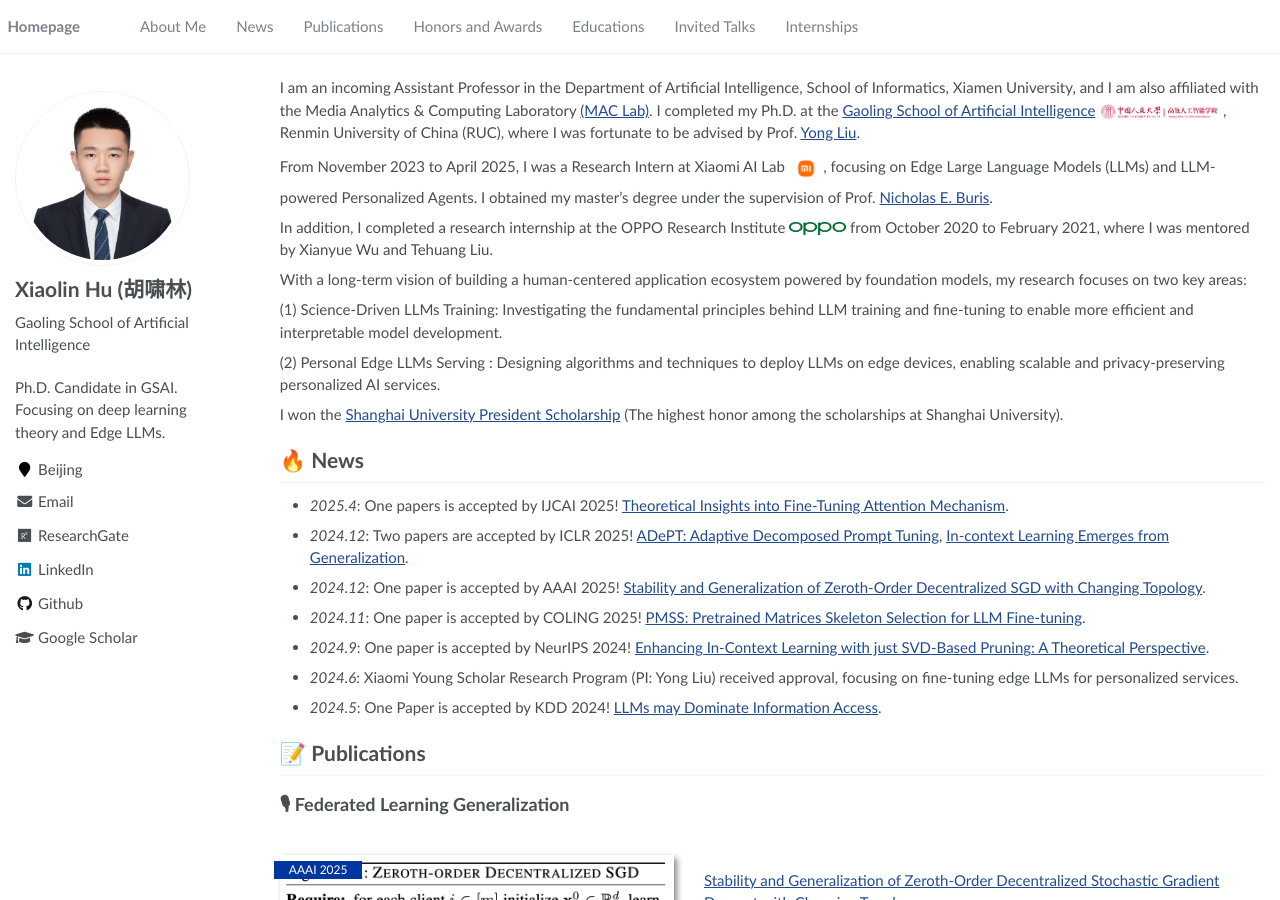
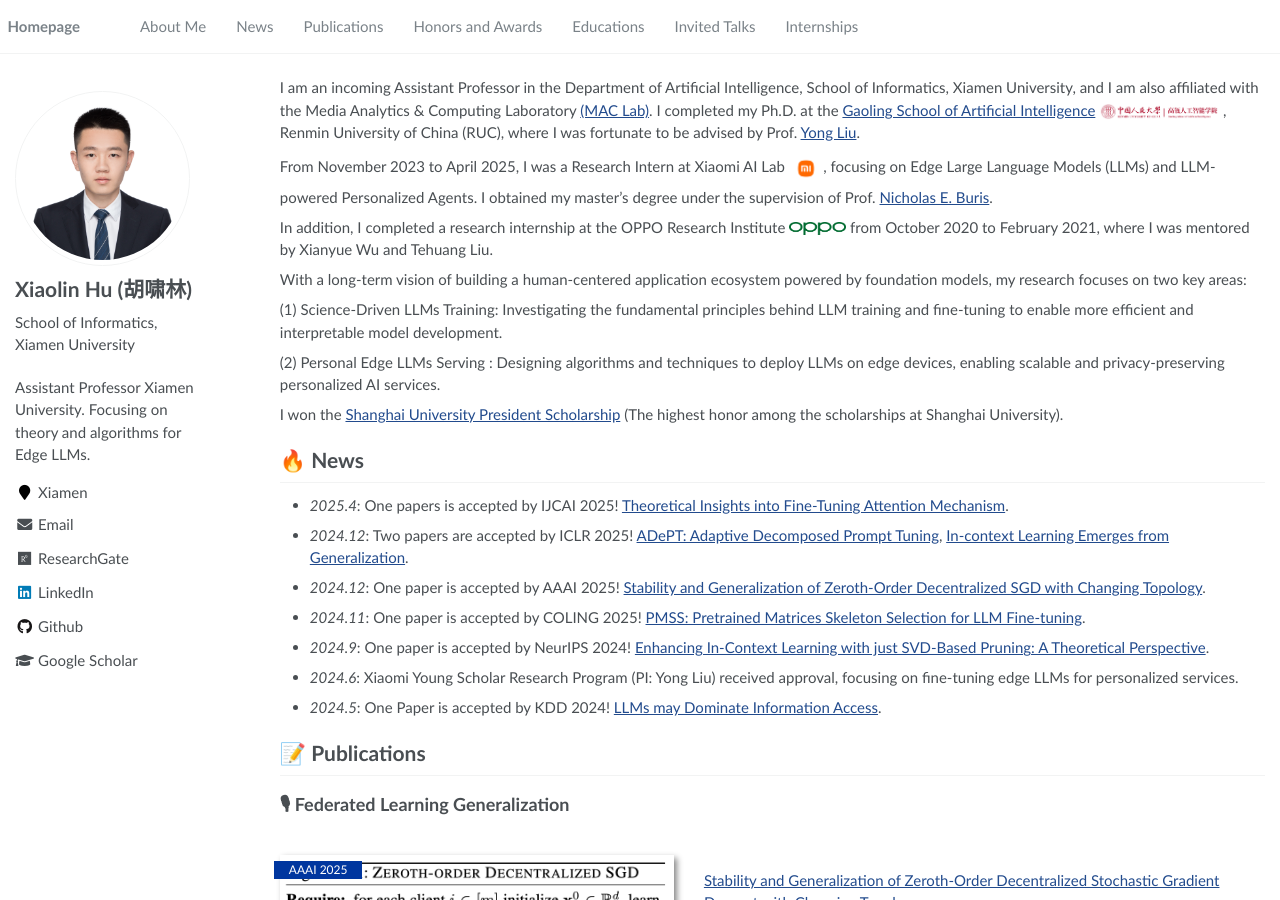
Before and after one commit to hsiaolinhu/hsiaolinhu.github.io, a Jekyll site: the page built from _pages/about.md, in a window 1280 px wide and 900 px high. Built offline with Jekyll 4.4.1, drawn with Linux system fonts in a browser that asks for light colours.

Commit message:
Update _config.yml

```diff
--- a/_config.yml
+++ b/_config.yml
@@ -7,7 +7,7 @@
 
 # Site Settings
 title                    : "Xiaolin Hu (胡啸林)"
-description              : "Ph.D. Candidate in GSAI. Focusing on deep learning theory and Edge LLMs."
+description              : "Assistant Professor Xiamen University. Focusing on theory and algorithms for Edge LLMs."
 repository               : "hsiaolinhu/hsiaolinhu.github.io"
 google_scholar_stats_use_cdn : true
 
@@ -23,8 +23,8 @@ baidu_site_verification  : code-ZxFK3f4pfb
 author:
   name             : "Xiaolin Hu (胡啸林)"
   avatar           : "images/xiaolin_profile.jpg"
-  bio              : "Gaoling School of Artificial Intelligence"
-  location         : "Beijing"
+  bio              : "School of Informatics, Xiamen University"
+  location         : "Xiamen"
   employer         :
   pubmed           :
   googlescholar    : "https://scholar.google.com/citations?user=6CSzbVEAAAAJ&hl"
```
